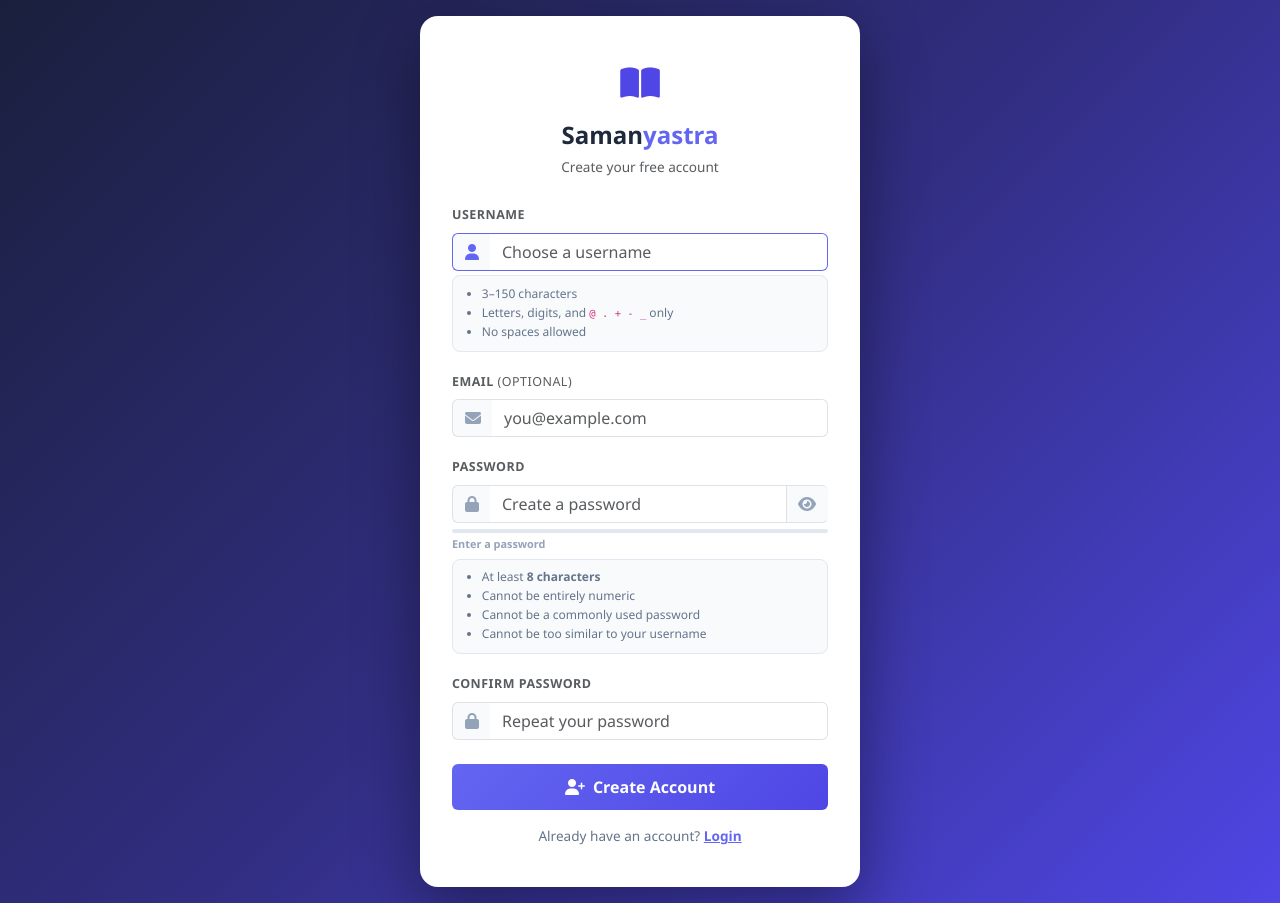
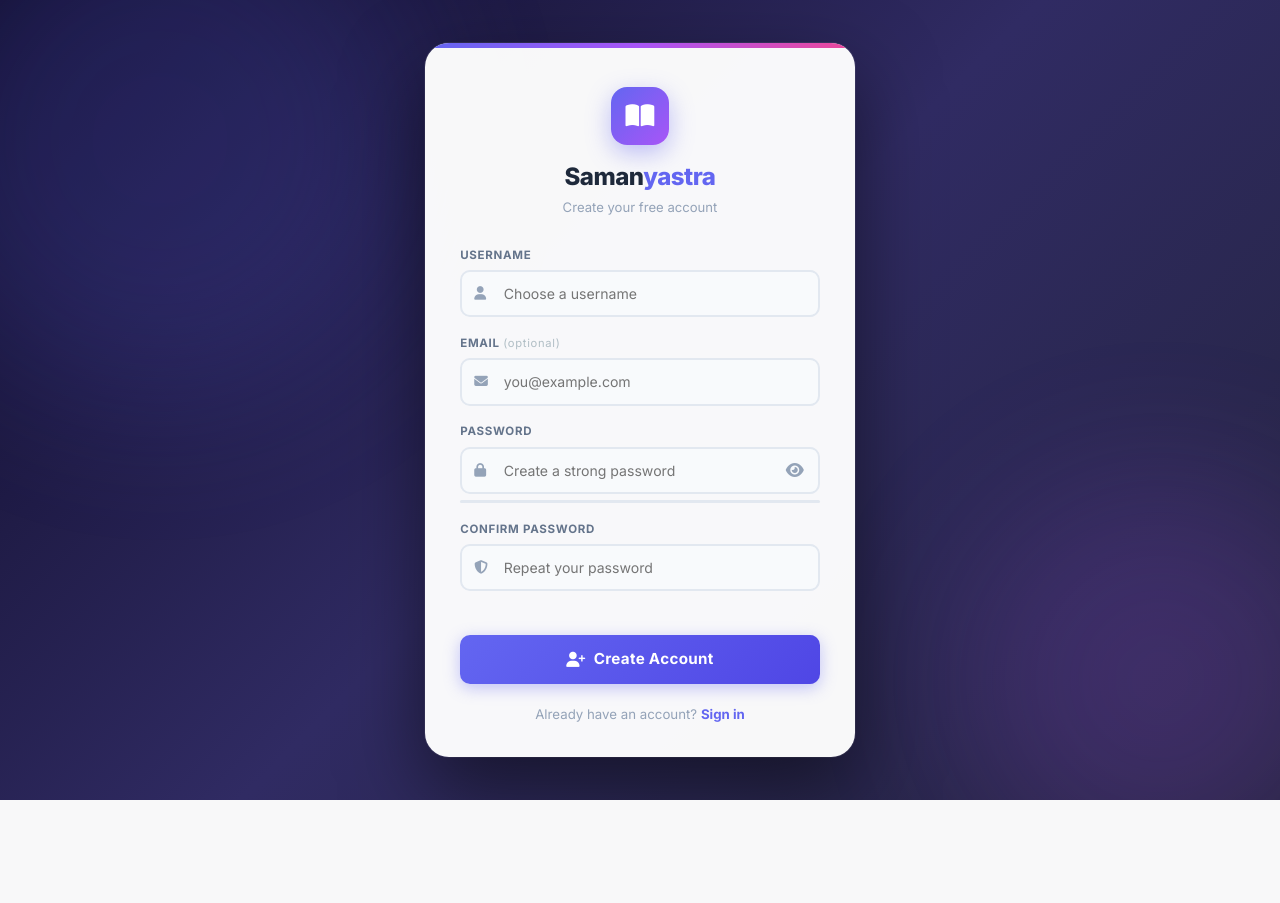
Before and after one commit to Kavitha-Bali/samanyastra-book, a Django app: page /register/ in a window 1280 px wide. After the commit the page ends 800 px from the top, so only its background shows below. Run offline with Django 5.2, Linux system fonts and the light colour scheme.

```diff
--- a/books/templates/books/user/register.html
+++ b/books/templates/books/user/register.html
@@ -9,178 +9,403 @@
   <link rel="apple-touch-icon" href="{% static 'books/favicon.jpg' %}"/>
   <link rel="stylesheet" href="https://cdn.jsdelivr.net/npm/bootstrap@5.3.3/dist/css/bootstrap.min.css"/>
   <link rel="stylesheet" href="https://cdnjs.cloudflare.com/ajax/libs/font-awesome/6.5.1/css/all.min.css"/>
+  <link rel="preconnect" href="https://fonts.googleapis.com"/>
+  <link href="https://fonts.googleapis.com/css2?family=Inter:wght@400;500;600;700;800&display=swap" rel="stylesheet"/>
   <style>
-    body { background: linear-gradient(135deg, #1a1f3c 0%, #312e81 50%, #4f46e5 100%); min-height: 100vh; font-family: 'Segoe UI', sans-serif; }
-    .auth-card { background: #fff; border-radius: 18px; padding: 2.5rem 2rem; width: 100%; max-width: 440px; box-shadow: 0 24px 64px rgba(0,0,0,0.4); }
-    .auth-logo { font-size: 2.2rem; color: #4f46e5; }
-    .brand-name { font-size: 1.5rem; font-weight: 800; color: #1e293b; }
-    .brand-name span { color: #6366f1; }
-    .input-group-text { background: #f8fafc; border-right: none; color: #94a3b8; }
-    .form-control { border-left: none; }
-    .form-control:focus { box-shadow: none; border-color: #6366f1; }
-    .input-group:focus-within .input-group-text { border-color: #6366f1; color: #6366f1; }
-    .btn-auth { background: linear-gradient(135deg, #6366f1, #4f46e5); border: none; font-weight: 700; padding: 0.7rem; font-size: 1rem; }
-    .btn-auth:hover { opacity: 0.9; transform: translateY(-1px); box-shadow: 0 6px 20px rgba(99,102,241,0.4); }
-    .hint-box { background: #f8fafc; border: 1px solid #e2e8f0; border-radius: 8px; padding: 0.55rem 0.8rem; margin-top: 0.4rem; }
-    .hint-box li { font-size: 0.75rem; color: #64748b; margin-bottom: 1px; }
-    .strength-bar { height: 4px; border-radius: 2px; background: #e2e8f0; margin-top: 6px; overflow: hidden; }
-    .strength-fill { height: 100%; border-radius: 2px; width: 0; transition: width 0.3s, background 0.3s; }
-    .strength-label { font-size: 0.68rem; font-weight: 700; margin-top: 3px; }
+    *, *::before, *::after { box-sizing: border-box; margin: 0; padding: 0; }
+
+    body {
+      font-family: 'Inter', sans-serif;
+      min-height: 100vh;
+      display: flex;
+      align-items: center;
+      justify-content: center;
+      padding: 1.5rem;
+      background: #0f0c29;
+      background: linear-gradient(135deg, #0f0c29 0%, #302b63 50%, #24243e 100%);
+      position: relative;
+      overflow-x: hidden;
+    }
+
+    /* floating blobs */
+    body::before, body::after {
+      content: '';
+      position: fixed;
+      border-radius: 50%;
+      filter: blur(80px);
+      opacity: 0.18;
+      pointer-events: none;
+    }
+    body::before {
+      width: 520px; height: 520px;
+      background: #6366f1;
+      top: -120px; left: -100px;
+    }
+    body::after {
+      width: 400px; height: 400px;
+      background: #a855f7;
+      bottom: -80px; right: -80px;
+    }
+
+    .card-wrap {
+      width: 100%;
+      max-width: 430px;
+      position: relative;
+      z-index: 1;
+    }
+
+    .auth-card {
+      background: rgba(255,255,255,0.97);
+      border-radius: 24px;
+      box-shadow: 0 32px 80px rgba(0,0,0,0.5), 0 0 0 1px rgba(255,255,255,0.08);
+      overflow: hidden;
+    }
+
+    /* top accent bar */
+    .card-accent {
+      height: 5px;
+      background: linear-gradient(90deg, #6366f1, #a855f7, #ec4899);
+    }
+
+    .card-body-inner { padding: 2.4rem 2.2rem 2rem; }
+
+    /* logo area */
+    .logo-row {
+      text-align: center;
+      margin-bottom: 1.8rem;
+    }
+    .logo-icon {
+      width: 58px; height: 58px;
+      background: linear-gradient(135deg, #6366f1, #a855f7);
+      border-radius: 16px;
+      display: inline-flex; align-items: center; justify-content: center;
+      margin-bottom: 0.9rem;
+      box-shadow: 0 8px 24px rgba(99,102,241,0.4);
+    }
+    .logo-icon i { font-size: 1.6rem; color: #fff; }
+    .brand { font-size: 1.5rem; font-weight: 800; color: #1e293b; letter-spacing: -0.5px; }
+    .brand span { color: #6366f1; }
+    .tagline { font-size: 0.82rem; color: #94a3b8; margin-top: 3px; }
+
+    /* field */
+    .field { margin-bottom: 1.1rem; }
+    .field-label {
+      display: block;
+      font-size: 0.72rem;
+      font-weight: 700;
+      color: #64748b;
+      text-transform: uppercase;
+      letter-spacing: 0.7px;
+      margin-bottom: 6px;
+    }
+    .field-wrap {
+      position: relative;
+      display: flex;
+      align-items: center;
+    }
+    .field-icon {
+      position: absolute;
+      left: 14px;
+      color: #94a3b8;
+      font-size: 0.85rem;
+      pointer-events: none;
+      transition: color 0.2s;
+    }
+    .field-input {
+      width: 100%;
+      padding: 0.7rem 1rem 0.7rem 2.6rem;
+      border: 2px solid #e2e8f0;
+      border-radius: 10px;
+      font-size: 0.88rem;
+      font-family: 'Inter', sans-serif;
+      color: #1e293b;
+      background: #f8fafc;
+      outline: none;
+      transition: border-color 0.2s, box-shadow 0.2s, background 0.2s;
+    }
+    .field-input:focus {
+      border-color: #6366f1;
+      background: #fff;
+      box-shadow: 0 0 0 3px rgba(99,102,241,0.12);
+    }
+    .field-input:focus + .field-icon,
+    .field-wrap:focus-within .field-icon { color: #6366f1; }
+    .field-input.is-invalid { border-color: #ef4444; background: #fff5f5; }
+    .field-input.is-valid   { border-color: #10b981; }
+
+    /* toggle password btn */
+    .toggle-pwd {
+      position: absolute;
+      right: 12px;
+      background: none;
+      border: none;
+      color: #94a3b8;
+      cursor: pointer;
+      padding: 4px;
+      line-height: 1;
+      transition: color 0.2s;
+    }
+    .toggle-pwd:hover { color: #6366f1; }
+
+    /* strength bar */
+    .strength-track {
+      height: 3px;
+      background: #e2e8f0;
+      border-radius: 2px;
+      margin-top: 6px;
+      overflow: hidden;
+    }
+    .strength-fill {
+      height: 100%;
+      border-radius: 2px;
+      width: 0;
+      transition: width 0.35s ease, background-color 0.35s ease;
+    }
+
+    /* inline match message */
+    .match-msg {
+      font-size: 0.72rem;
+      font-weight: 600;
+      margin-top: 5px;
+      min-height: 1rem;
+      display: flex;
+      align-items: center;
+      gap: 4px;
+    }
+
+    /* error list */
+    .error-banner {
+      background: #fef2f2;
+      border: 1px solid #fecaca;
+      border-radius: 10px;
+      padding: 0.75rem 1rem;
+      margin-bottom: 1.2rem;
+    }
+    .error-banner .error-title {
+      font-size: 0.8rem;
+      font-weight: 700;
+      color: #dc2626;
+      display: flex;
+      align-items: center;
+      gap: 6px;
+      margin-bottom: 5px;
+    }
+    .error-banner ul {
+      margin: 0;
+      padding-left: 1.2rem;
+    }
+    .error-banner ul li { font-size: 0.8rem; color: #b91c1c; }
+
+    /* submit button */
+    .btn-submit {
+      width: 100%;
+      padding: 0.82rem;
+      background: linear-gradient(135deg, #6366f1, #4f46e5);
+      color: #fff;
+      font-size: 0.95rem;
+      font-weight: 700;
+      border: none;
+      border-radius: 10px;
+      cursor: pointer;
+      font-family: 'Inter', sans-serif;
+      letter-spacing: 0.3px;
+      transition: opacity 0.2s, transform 0.15s, box-shadow 0.2s;
+      box-shadow: 0 4px 16px rgba(99,102,241,0.38);
+      margin-top: 0.4rem;
+      display: flex;
+      align-items: center;
+      justify-content: center;
+      gap: 8px;
+    }
+    .btn-submit:hover {
+      opacity: 0.92;
+      transform: translateY(-1px);
+      box-shadow: 0 8px 24px rgba(99,102,241,0.45);
+    }
+    .btn-submit:active { transform: translateY(0); }
+
+    .login-link {
+      text-align: center;
+      font-size: 0.83rem;
+      color: #94a3b8;
+      margin-top: 1.3rem;
+    }
+    .login-link a { color: #6366f1; font-weight: 700; text-decoration: none; }
+    .login-link a:hover { text-decoration: underline; }
+
+    /* floating label tooltip on focus */
+    .hint-tooltip {
+      position: absolute;
+      left: 0; right: 0;
+      top: calc(100% + 6px);
+      background: #1e293b;
+      color: #e2e8f0;
+      border-radius: 8px;
+      padding: 0.55rem 0.8rem;
+      font-size: 0.72rem;
+      line-height: 1.55;
+      z-index: 10;
+      box-shadow: 0 6px 20px rgba(0,0,0,0.25);
+      opacity: 0;
+      visibility: hidden;
+      transform: translateY(-4px);
+      transition: opacity 0.18s, transform 0.18s, visibility 0.18s;
+      pointer-events: none;
+    }
+    .hint-tooltip::before {
+      content: '';
+      position: absolute;
+      top: -5px; left: 18px;
+      width: 10px; height: 10px;
+      background: #1e293b;
+      transform: rotate(45deg);
+      border-radius: 2px;
+    }
+    .field-wrap:focus-within .hint-tooltip {
+      opacity: 1;
+      visibility: visible;
+      transform: translateY(0);
+    }
   </style>
 </head>
-<body class="d-flex align-items-center justify-content-center p-3">
+<body>
+<div class="card-wrap">
   <div class="auth-card">
-  <div class="text-center mb-4">
-    <div class="auth-logo mb-2"><i class="fas fa-book-open"></i></div>
-    <div class="brand-name">Saman<span>yastra</span></div>
-    <p class="text-muted mt-1" style="font-size:0.85rem;">Create your free account</p>
+    <div class="card-accent"></div>
+    <div class="card-body-inner">
+
+      <div class="logo-row">
+        <div class="logo-icon"><i class="fas fa-book-open"></i></div>
+        <div class="brand">Saman<span>yastra</span></div>
+        <div class="tagline">Create your free account</div>
       </div>
 
       {% if errors %}
-    <div class="alert alert-danger py-2" role="alert">
-      <div class="d-flex align-items-center gap-2 mb-1">
-        <i class="fas fa-exclamation-circle"></i>
-        <strong style="font-size:0.85rem;">Please fix the following:</strong>
-      </div>
-      <ul class="mb-0 ps-3" style="font-size:0.82rem;">
-        {% for err in errors %}<li>{{ err }}</li>{% endfor %}
-      </ul>
+      <div class="error-banner">
+        <div class="error-title"><i class="fas fa-exclamation-circle"></i> Please fix the following</div>
+        <ul>{% for err in errors %}<li>{{ err }}</li>{% endfor %}</ul>
       </div>
       {% endif %}
 
-  <form method="post" id="registerForm">
+      <form method="post" id="registerForm" novalidate>
         {% csrf_token %}
 
         <!-- Username -->
-    <div class="mb-3">
-      <label class="form-label fw-semibold text-muted" style="font-size:0.78rem;text-transform:uppercase;letter-spacing:0.5px;">Username</label>
-      <div class="input-group">
-        <span class="input-group-text"><i class="fas fa-user"></i></span>
-        <input type="text" name="username" id="usernameInput"
-               class="form-control" placeholder="Choose a username"
+        <div class="field">
+          <label class="field-label" for="usernameInput">Username</label>
+          <div class="field-wrap" style="position:relative;">
+            <i class="field-icon fas fa-user"></i>
+            <input type="text" id="usernameInput" name="username"
+                   class="field-input {% if errors %}is-invalid{% endif %}"
+                   placeholder="Choose a username"
                    value="{{ form_data.username|default:'' }}"
-               minlength="3" maxlength="150" required autofocus/>
+                   minlength="3" maxlength="150" autocomplete="username" required/>
+            <div class="hint-tooltip">
+              3–150 characters &nbsp;·&nbsp; Letters, digits &amp; <code style="background:rgba(255,255,255,0.12);border-radius:3px;padding:0 3px;">@ . + - _</code> only &nbsp;·&nbsp; No spaces
             </div>
-      <div class="hint-box mt-1">
-        <ul class="mb-0 ps-3">
-          <li>3–150 characters</li>
-          <li>Letters, digits, and <code>@ . + - _</code> only</li>
-          <li>No spaces allowed</li>
-        </ul>
           </div>
         </div>
 
         <!-- Email -->
-    <div class="mb-3">
-      <label class="form-label fw-semibold text-muted" style="font-size:0.78rem;text-transform:uppercase;letter-spacing:0.5px;">Email <span class="fw-normal">(optional)</span></label>
-      <div class="input-group">
-        <span class="input-group-text"><i class="fas fa-envelope"></i></span>
-        <input type="email" name="email" class="form-control" placeholder="you@example.com"
-               value="{{ form_data.email|default:'' }}"/>
+        <div class="field">
+          <label class="field-label" for="emailInput">Email <span style="font-weight:400;text-transform:none;color:#b0bec5;font-size:0.7rem;">(optional)</span></label>
+          <div class="field-wrap">
+            <i class="field-icon fas fa-envelope"></i>
+            <input type="email" id="emailInput" name="email"
+                   class="field-input"
+                   placeholder="you@example.com"
+                   value="{{ form_data.email|default:'' }}"
+                   autocomplete="email"/>
           </div>
         </div>
 
         <!-- Password -->
-    <div class="mb-3">
-      <label class="form-label fw-semibold text-muted" style="font-size:0.78rem;text-transform:uppercase;letter-spacing:0.5px;">Password</label>
-      <div class="input-group">
-        <span class="input-group-text"><i class="fas fa-lock"></i></span>
-        <input type="password" name="password" id="passwordInput"
-               class="form-control" placeholder="Create a password"
-               minlength="8" required/>
-        <button type="button" class="input-group-text" id="togglePwd" style="cursor:pointer;border-left:none;background:#f8fafc;">
-          <i class="fas fa-eye" id="togglePwdIcon" style="color:#94a3b8;"></i>
+        <div class="field">
+          <label class="field-label" for="passwordInput">Password</label>
+          <div class="field-wrap" style="position:relative;">
+            <i class="field-icon fas fa-lock"></i>
+            <input type="password" id="passwordInput" name="password"
+                   class="field-input {% if errors %}is-invalid{% endif %}"
+                   placeholder="Create a strong password"
+                   style="padding-right:2.8rem;"
+                   minlength="8" autocomplete="new-password" required/>
+            <button type="button" class="toggle-pwd" id="togglePwd" tabindex="-1">
+              <i class="fas fa-eye" id="toggleIcon"></i>
             </button>
+            <div class="hint-tooltip">
+              Min. 8 characters &nbsp;·&nbsp; Not all numbers &nbsp;·&nbsp; Not a common password &nbsp;·&nbsp; Not similar to username
             </div>
-      <!-- Strength bar -->
-      <div class="strength-bar"><div class="strength-fill" id="strengthFill"></div></div>
-      <div class="strength-label" id="strengthLabel" style="color:#94a3b8;">Enter a password</div>
-      <!-- Requirements -->
-      <div class="hint-box">
-        <ul class="mb-0 ps-3">
-          <li>At least <strong>8 characters</strong></li>
-          <li>Cannot be entirely numeric</li>
-          <li>Cannot be a commonly used password</li>
-          <li>Cannot be too similar to your username</li>
-        </ul>
+          </div>
+          <div class="strength-track"><div class="strength-fill" id="strengthFill"></div></div>
+        </div>
+
+        <!-- Confirm Password -->
+        <div class="field" style="margin-bottom:1.4rem;">
+          <label class="field-label" for="password2Input">Confirm Password</label>
+          <div class="field-wrap">
+            <i class="field-icon fas fa-shield-alt"></i>
+            <input type="password" id="password2Input" name="password2"
+                   class="field-input {% if errors %}is-invalid{% endif %}"
+                   placeholder="Repeat your password"
+                   minlength="8" autocomplete="new-password" required/>
+          </div>
+          <div class="match-msg" id="matchMsg"></div>
+        </div>
+
+        <button type="submit" class="btn-submit">
+          <i class="fas fa-user-plus"></i> Create Account
+        </button>
+      </form>
+
+      <div class="login-link">
+        Already have an account? <a href="{% url 'user-login' %}">Sign in</a>
+      </div>
+
+    </div>
   </div>
 </div>
 
-    <!-- Confirm Password -->
-    <div class="mb-4">
-      <label class="form-label fw-semibold text-muted" style="font-size:0.78rem;text-transform:uppercase;letter-spacing:0.5px;">Confirm Password</label>
-      <div class="input-group">
-        <span class="input-group-text"><i class="fas fa-lock"></i></span>
-        <input type="password" name="password2" id="password2Input"
-               class="form-control" placeholder="Repeat your password"
-               minlength="8" required/>
-      </div>
-      <div id="matchMsg" style="font-size:0.72rem;margin-top:4px;display:none;"></div>
-    </div>
-
-    <button type="submit" class="btn btn-auth btn-primary w-100 text-white">
-      <i class="fas fa-user-plus me-2"></i>Create Account
-    </button>
-  </form>
-
-  <p class="text-center mt-3 mb-0" style="font-size:0.85rem;color:#64748b;">
-    Already have an account? <a href="{% url 'user-login' %}" style="color:#6366f1;font-weight:600;">Login</a>
-  </p>
-</div>
-
-<script src="https://cdn.jsdelivr.net/npm/bootstrap@5.3.3/dist/js/bootstrap.bundle.min.js"></script>
 <script>
-/* ── Show/hide password ── */
+/* show/hide password */
 document.getElementById('togglePwd').addEventListener('click', function () {
   var inp  = document.getElementById('passwordInput');
-  var icon = document.getElementById('togglePwdIcon');
-  if (inp.type === 'password') {
-    inp.type = 'text';
-    icon.className = 'fas fa-eye-slash';
-  } else {
-    inp.type = 'password';
-    icon.className = 'fas fa-eye';
-  }
+  var icon = document.getElementById('toggleIcon');
+  var show = inp.type === 'password';
+  inp.type  = show ? 'text' : 'password';
+  icon.className = show ? 'fas fa-eye-slash' : 'fas fa-eye';
 });
 
-/* ── Password strength indicator ── */
+/* password strength bar */
 document.getElementById('passwordInput').addEventListener('input', function () {
-  var val   = this.value;
-  var fill  = document.getElementById('strengthFill');
-  var label = document.getElementById('strengthLabel');
-  var score = 0;
-  if (val.length >= 8)  score++;
-  if (val.length >= 12) score++;
-  if (/[A-Z]/.test(val)) score++;
-  if (/[0-9]/.test(val)) score++;
-  if (/[^A-Za-z0-9]/.test(val)) score++;
-  var levels = [
-    { w: '0%',   c: '#e2e8f0', t: 'Enter a password' },
-    { w: '25%',  c: '#ef4444', t: 'Too weak' },
-    { w: '50%',  c: '#f59e0b', t: 'Weak' },
-    { w: '65%',  c: '#f59e0b', t: 'Fair' },
-    { w: '85%',  c: '#10b981', t: 'Strong' },
-    { w: '100%', c: '#059669', t: 'Very strong' },
-  ];
-  var lvl = val.length === 0 ? levels[0] : levels[Math.min(score, 5)];
-  fill.style.width      = lvl.w;
-  fill.style.background = lvl.c;
-  label.textContent     = lvl.t;
-  label.style.color     = lvl.c;
+  var v = this.value, s = 0;
+  if (v.length >= 8)            s++;
+  if (v.length >= 12)           s++;
+  if (/[A-Z]/.test(v))          s++;
+  if (/[0-9]/.test(v))          s++;
+  if (/[^A-Za-z0-9]/.test(v))  s++;
+  var cols = ['#e2e8f0','#ef4444','#f59e0b','#f59e0b','#10b981','#059669'];
+  var fill = document.getElementById('strengthFill');
+  fill.style.width      = v.length === 0 ? '0' : (s * 20) + '%';
+  fill.style.backgroundColor = cols[Math.min(s, 5)];
+  checkMatch();
 });
 
-/* ── Confirm password match indicator ── */
-document.getElementById('password2Input').addEventListener('input', function () {
+/* confirm match */
+function checkMatch() {
+  var p1  = document.getElementById('passwordInput').value;
+  var p2  = document.getElementById('password2Input').value;
   var msg = document.getElementById('matchMsg');
-  var p1  = document.getElementById('passwordInput').value;
-  if (this.value.length === 0) { msg.style.display = 'none'; return; }
-  msg.style.display = 'block';
-  if (this.value === p1) {
-    msg.innerHTML = '<i class="fas fa-check-circle" style="color:#10b981;"></i> <span style="color:#10b981;font-weight:600;">Passwords match</span>';
+  if (!p2) { msg.innerHTML = ''; return; }
+  if (p1 === p2) {
+    msg.innerHTML = '<i class="fas fa-check-circle" style="color:#10b981;"></i><span style="color:#10b981;">Passwords match</span>';
+    document.getElementById('password2Input').classList.replace('is-invalid','is-valid');
   } else {
-    msg.innerHTML = '<i class="fas fa-times-circle" style="color:#ef4444;"></i> <span style="color:#ef4444;font-weight:600;">Passwords do not match</span>';
+    msg.innerHTML = '<i class="fas fa-times-circle" style="color:#ef4444;"></i><span style="color:#ef4444;">Passwords do not match</span>';
+    document.getElementById('password2Input').classList.remove('is-valid');
+    document.getElementById('password2Input').classList.add('is-invalid');
   }
-});
+}
+document.getElementById('password2Input').addEventListener('input', checkMatch);
 </script>
 </body>
 </html>
```
Also changed, not shown: media/covers/logo-text-messaging-service-apple-messages-pile-green-background-copy-space-soft_i8NnST2.webp (added). Lines whose indentation alone changed are shown as unchanged.
